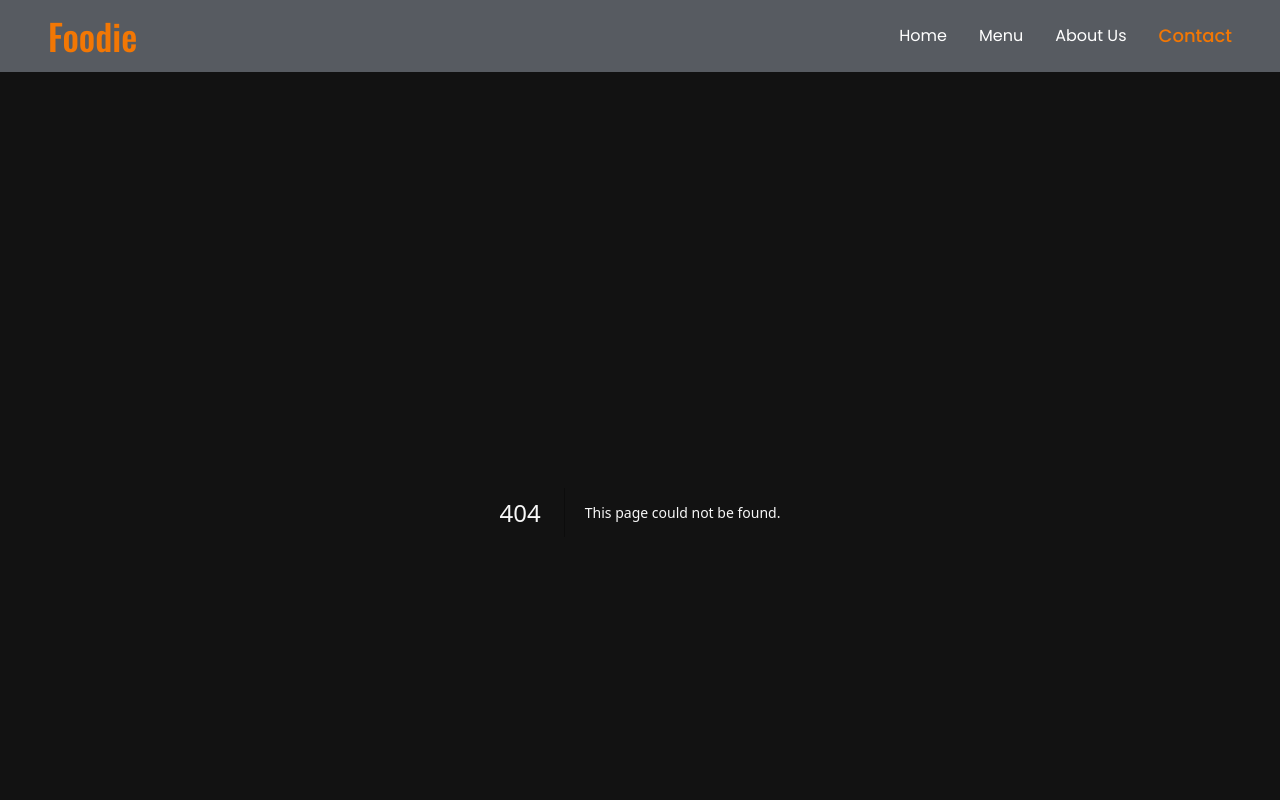
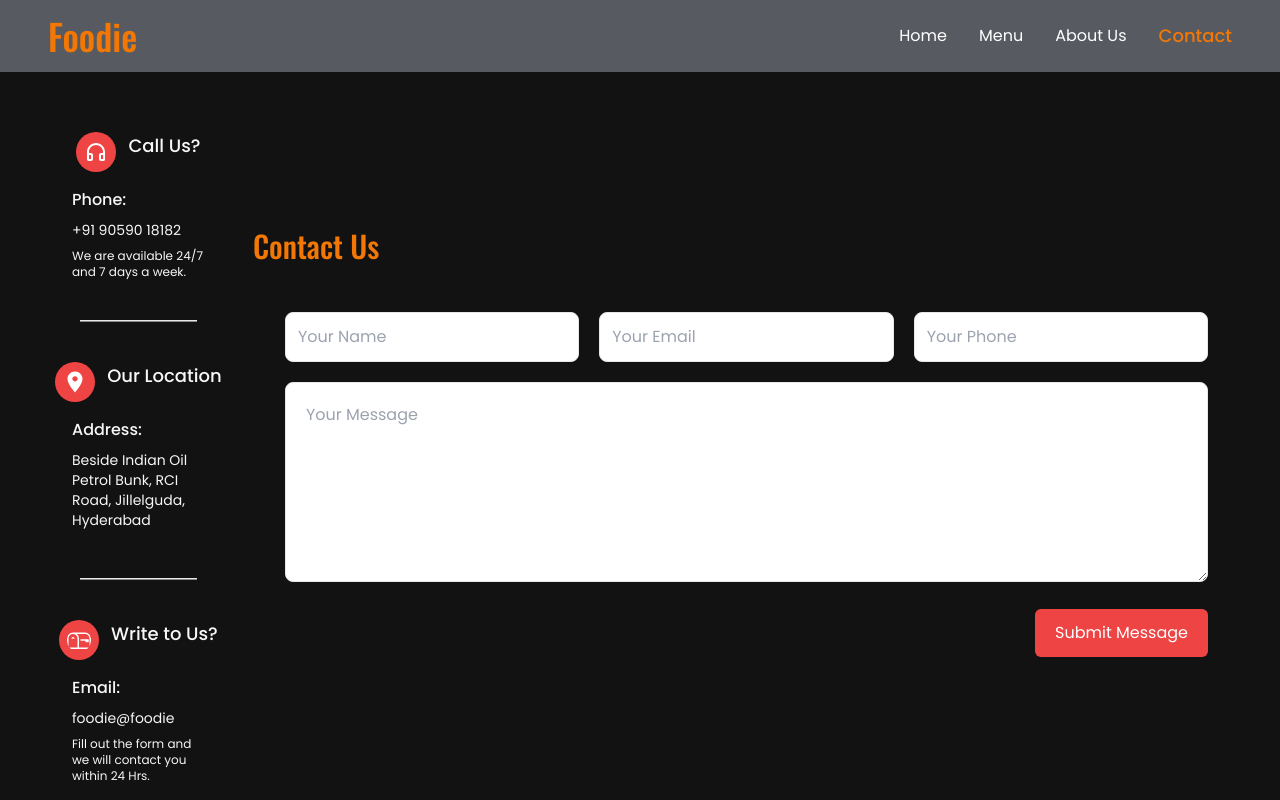
Before and after one commit to ketanbaitule/foodie, a Next.js app: page /contact in a window 1280 px wide. Before the commit this address had no page. Shown: the top 800 px of the page. Built offline with nearby package versions, Linux system fonts and the light colour scheme.

Commit message:
Temp Contact us Page

```diff
--- a/src/app/Navbar.tsx
+++ b/src/app/Navbar.tsx
@@ -46,7 +46,7 @@ function Navbar() {
           <li
             className={`${pathname == "/contact" ? "text-primary text-lg font-medium" : "text-white"}`}
           >
-            <Link href={"/about"}>Contact</Link>
+            <Link href={"/contact"}>Contact</Link>
           </li>
         </ul>
       </div>
--- /dev/null
+++ b/src/app/contact/ContactInfo.tsx
@@ -0,0 +1,61 @@
+import { BsMailbox } from "react-icons/bs";
+import { CgHeadset } from "react-icons/cg";
+import { IoMdPin } from "react-icons/io";
+
+function ContactInfo() {
+  return (
+    <div className="my-5">
+      <div>
+        <h2 className="flex item-center justify-center gap-x-3 ">
+          <CgHeadset className="bg-red-500 h-10 w-10 rounded-full p-2 text-white" />
+          <span className="text-lg font-medium">Call Us?</span>
+        </h2>
+
+        <div className="flex flex-wrap px-10 font-normal text-sm pt-4 pb-2 items-center gap-2">
+          <span className="font-medium text-base">Phone:</span> +91 90590 18182
+        </div>
+        <div className="flex flex-wrap px-10 font-normal text-xs">
+          We are available 24/7 and 7 days a week.
+        </div>
+      </div>
+
+      <div className="flex px-12 py-10 w-full">
+        <hr className="w-full h-[2px] text-[#222] bg-[#8b8b8b]" />
+      </div>
+
+      <div>
+        <h2 className="flex item-center justify-center gap-x-3 ">
+          <IoMdPin className="bg-red-500 h-10 w-10 rounded-full p-2 text-white" />
+          <span className="text-lg font-medium">Our Location</span>
+        </h2>
+
+        <div className="flex flex-wrap px-10 font-normal text-sm pt-4 pb-2 items-center gap-2">
+          <span className="font-medium text-base">Address:</span>
+          <span className="text-wrap">
+            Beside Indian Oil Petrol Bunk, RCI Road, Jillelguda, Hyderabad
+          </span>
+        </div>
+      </div>
+
+      <div className="flex px-12 py-10 w-full">
+        <hr className="w-full h-[2px] text-[#222] bg-[#8b8b8b]" />
+      </div>
+
+      <div>
+        <h2 className="flex item-center justify-center gap-x-3 ">
+          <BsMailbox className="bg-red-500 h-10 w-10 rounded-full p-2 text-white" />
+          <span className="text-lg font-medium">Write to Us?</span>
+        </h2>
+
+        <div className="flex flex-wrap px-10 font-normal text-sm pt-4 pb-2 items-center gap-2">
+          <span className="font-medium text-base">Email:</span> foodie@foodie
+        </div>
+        <div className="flex flex-wrap px-10 font-normal text-xs">
+          Fill out the form and we will contact you within 24 Hrs.
+        </div>
+      </div>
+    </div>
+  );
+}
+
+export default ContactInfo;
--- /dev/null
+++ b/src/app/contact/ContactUsForm.tsx
@@ -0,0 +1,51 @@
+import { SecondaryHeading } from "@/components/Heading";
+
+function ContactUsForm() {
+  return (
+    <div>
+      <div className="max-md:hidden">
+        <SecondaryHeading>Contact Us</SecondaryHeading>
+      </div>
+      <div className="flex flex-col px-5 py-10">
+        <div className="grid grid-cols-1 md:grid-cols-3 gap-5 px-5">
+          <input
+            type="text"
+            placeholder="Your Name"
+            required
+            className=" p-3 rounded-lg border  "
+          />
+          <input
+            type="text"
+            placeholder="Your Email"
+            required
+            className=" p-3 rounded-lg border  "
+          />
+          <input
+            type="text"
+            placeholder="Your Phone"
+            required
+            className=" p-3 rounded-lg border  "
+          />
+        </div>
+        <div className="p-5">
+          <textarea
+            name=""
+            id=""
+            placeholder="Your Message"
+            className=" rounded-lg
+                  h-[200px]
+                  w-full p-5  border "
+          ></textarea>
+        </div>
+
+        <div className="flex px-5 w-full justify-end max-[880px]:justify-center">
+          <button className="bg-red-500 hover:bg-red-500/80 hover:scale-95 duration-300 transition-all rounded-md px-5 py-3 text-white ">
+            Submit Message
+          </button>
+        </div>
+      </div>
+    </div>
+  );
+}
+
+export default ContactUsForm;
--- /dev/null
+++ b/src/app/contact/page.tsx
@@ -0,0 +1,22 @@
+import { SecondaryHeading } from "@/components/Heading";
+import ContactUsForm from "./ContactUsForm";
+import ContactInfo from "./ContactInfo";
+
+function ContactUs() {
+  return (
+    <div>
+      <div className="md:hidden">
+        <SecondaryHeading>Contact Us</SecondaryHeading>
+      </div>
+      <div className="flex flex-col md:flex-row items-center">
+        <div className="w-full md:w-1/5">
+          {" "}
+          <ContactInfo />{" "}
+        </div>
+        <ContactUsForm />
+      </div>
+    </div>
+  );
+}
+
+export default ContactUs;
```
